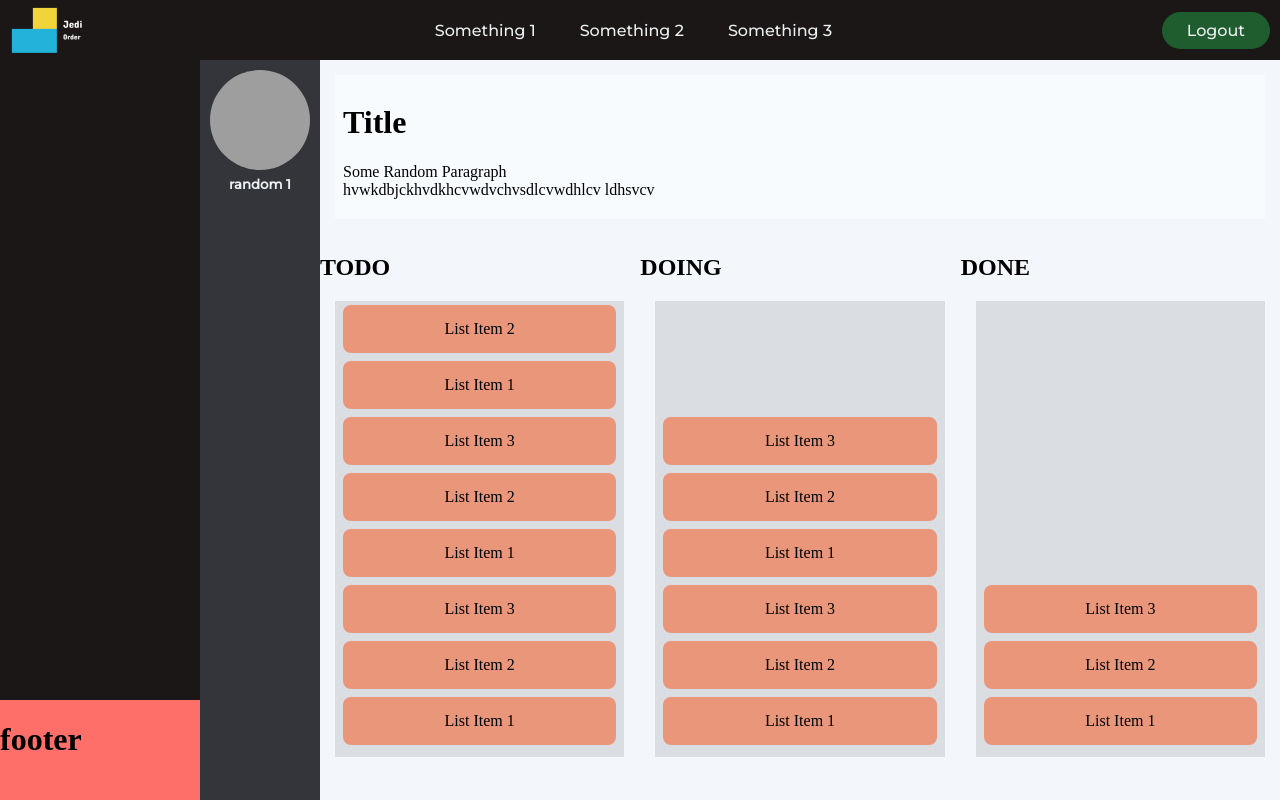
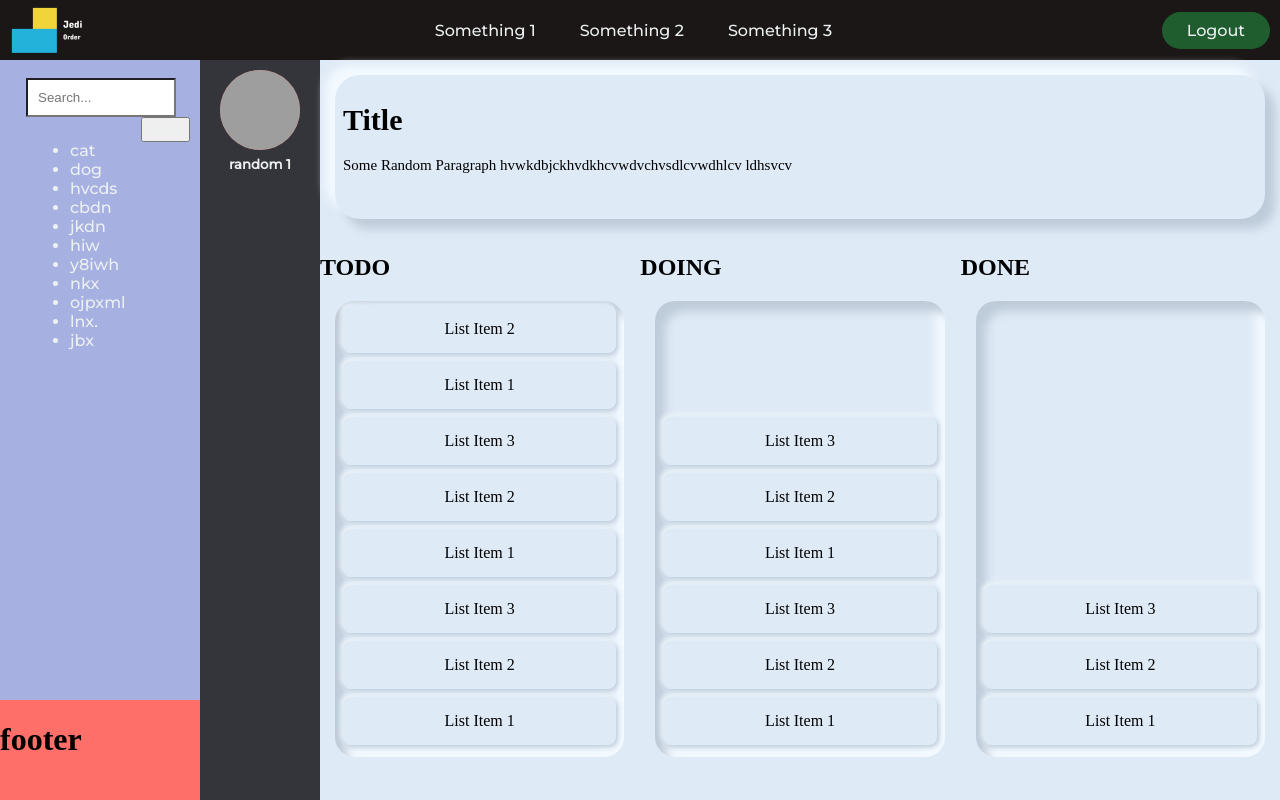
Before and after one commit to ekta-goyal/JediProject, a Flask app: template app/workforce/web/templates/home.html in a window 1280 px wide. Run offline with Flask 2, Linux system fonts and the light colour scheme; the template is opened without the code that fills it, so the values that code supplies are empty; parts of the project's set-up code (start-up, migrations or seed data) failed here and were passed over; some libraries are stand-ins or nearby versions; grey boxes are pictures that could not be loaded.

Commit message:
Modified Home Page

```diff
--- a/app/workforce/web/static/css/home.css
+++ b/app/workforce/web/static/css/home.css
@@ -87,12 +87,47 @@
 }
 
 #sidebar {
-  background-color: #ffeead;
+  background-color: #A6B1E1;
   -ms-grid-row: 2;
   -ms-grid-row-span: 1;
   -ms-grid-column: 1;
   -ms-grid-column-span: 1;
   grid-area: 2 / 1 / 3 / 2;
+  padding: 10px;
+}
+
+#sidebar #searchbar {
+  margin-left: 30%;
+  padding: 10px;
+  border-radius: 1px;
+  text-align: left;
+  display: block;
+  margin-top: 8px;
+  margin-left: 16px;
+}
+
+#sidebar input[type=text] {
+  width: 70%;
+  -webkit-transition: width 0.15s ease-in-out;
+  transition: width 0.15s ease-in-out;
+}
+
+#sidebar input[type=text]:focus {
+  width: 70%;
+}
+
+#sidebar #list {
+  font-size: 1.5em;
+  margin-left: 20px;
+  text-align: left;
+}
+
+#sidebar #list .animals {
+  dispaly: list-item;
+}
+
+#sidebar #addbutton {
+  float: right;
 }
 
 #team {
@@ -106,7 +141,7 @@
 }
 
 #mainapp {
-  background-color: #f3f7fb;
+  background-color: #deeaf6;
   -ms-grid-row: 2;
   -ms-grid-row-span: 2;
   -ms-grid-column: 3;
@@ -164,14 +199,22 @@
 
 .team-img {
   border-radius: 50%;
+  width: 80px;
+  height: 80px;
+  background-color: #ff6f69;
 }
 
 .team-details {
   min-height: 16vh;
   max-height: 16vh;
   margin: 15px;
-  background-color: rgba(255, 255, 255, 0.4);
+  background-color: #deeaf6;
   padding: 8px;
+  -webkit-box-shadow: 10px 10px 10px #becbd8, -10px -10px 10px #f3f9ff;
+          box-shadow: 10px 10px 10px #becbd8, -10px -10px 10px #f3f9ff;
+  font-size: 15px;
+  text-align: left;
+  border-radius: 25px;
 }
 
 .app {
@@ -206,7 +249,10 @@
           flex-flow: column-reverse;
   height: 100%;
   min-height: 150px;
-  background-color: rgba(0, 0, 0, 0.1);
+  border-radius: 20px;
+  background-color: #deeaf6;
+  -webkit-box-shadow: inset 10px 10px 10px #becbd8, inset -10px -10px 10px #f3f9ff;
+          box-shadow: inset 10px 10px 10px #becbd8, inset -10px -10px 10px #f3f9ff;
   margin: 0px 15px;
   padding: 8px;
   -webkit-transition: all 0.2s linear;
@@ -214,10 +260,17 @@
 }
 
 .lists .list .list-item {
-  background-color: darksalmon;
+  background-color: #deeaf6;
+  -webkit-box-shadow: 2px 2px 5px #becbd8, -2px -2px 5px #f3f9ff;
+          box-shadow: 2px 2px 5px #becbd8, -2px -2px 5px #f3f9ff;
   border-radius: 8px;
   padding: 15px 20px;
   text-align: center;
   margin: 4px 0px;
 }
+
+.lists .list .list-item:active {
+  -webkit-box-shadow: inset 2px 2px 5px #becbd8, inset -2px -2px 5px #f3f9ff;
+          box-shadow: inset 2px 2px 5px #becbd8, inset -2px -2px 5px #f3f9ff;
+}
 /*# sourceMappingURL=home.css.map */
--- a/app/workforce/web/static/css/home.scss
+++ b/app/workforce/web/static/css/home.scss
@@ -66,8 +66,45 @@
 
 }
 #sidebar {
-    background-color: #ffeead;
+    background-color: #A6B1E1;
     grid-area: 2 / 1 / 3 / 2;
+    padding:10px;
+
+    #searchbar{
+        margin-left: 30%;
+        padding: 10px;
+        border-radius: 1px;
+        text-align: left;
+        display:block;
+        margin-top: 8px;
+        margin-left: 16px;
+        }
+
+    input[type=text]
+    {
+        width:70%;
+        -webkit-transition: width 0.15s ease-in-out;
+        transition: width 0.15s ease-in-out;
+    }
+
+    input[type=text]:focus
+    {
+        width:70%;
+    }
+
+    #list{
+        font-size:1.5em;
+        margin-left:20px;
+        text-align:left;
+
+        .animals{
+            dispaly:list-item;
+        }
+    }
+    #addbutton
+    {
+        float:right;
+    }
 }
 #team {
     background-color: #34353a;
@@ -75,7 +112,7 @@
     overflow: auto;
 }
 #mainapp {
-    background-color: #f3f7fb;
+    background-color: #deeaf6;
     grid-area: 2 / 3 / 4 / 4;
     display: flex;
     flex-direction: column;
@@ -105,14 +142,24 @@
 }
 .team-img {
     border-radius: 50%;
+    width: 80px;
+    height:80px;
+    background-color: #ff6f69;
 }
 
 .team-details {
     min-height: 16vh;
     max-height: 16vh;
     margin: 15px;
-    background-color: rgba(255,255,255,0.4);
+    background-color: #deeaf6;
     padding: 8px;
+    box-shadow:10px 10px 10px #becbd8, -10px -10px 10px #f3f9ff;
+    font-size: 15px;
+    text-align:left;
+    border-radius: 25px;
+
+
+
 }
 .app {
     max-height: 65vh;
@@ -133,17 +180,24 @@
         flex-flow: column-reverse;
         height: 100%;
         min-height: 150px;
-        background-color: rgba(0,0,0,0.1);
+        border-radius: 20px;
+        background-color: #deeaf6;
+        box-shadow:inset 10px 10px 10px #becbd8, inset -10px -10px 10px #f3f9ff;
         margin: 0px 15px;
         padding: 8px;
         transition: all 0.2s linear;
 
         .list-item {
-            background-color: darksalmon;
+            background-color: #deeaf6;
+
+            box-shadow: 2px 2px 5px #becbd8, -2px -2px 5px #f3f9ff;
             border-radius: 8px;
             padding: 15px 20px;
             text-align: center;
             margin: 4px 0px;
         }
+        .list-item:active {
+            box-shadow: inset 2px 2px 5px #becbd8, inset -2px -2px 5px #f3f9ff;
+        }
     }
 }
--- a/app/workforce/web/static/js/home.js
+++ b/app/workforce/web/static/js/home.js
@@ -1,12 +1,13 @@
 var BASE_URL = 'http://127.0.0.1:5000'
 var Item = ({ id, name }) => {
     $.get(BASE_URL+`/api/v1/team/${id}/banner`,(data, status)=>{
-        const link = data["link"]
-        console.log("Adding...")
-        $('.each-item').add(`
-<div id="team${id}">
+        const link = data["link"];
+        const color = data["color"];
+        console.log(link);
+        $('.each-item').append(`
+<div id="${id}" onclick="onclick_load_team(this);">
   <a href="#">
-    <img class="team-img" src="${link}", alt="${id}"/>
+    <img class="team-img" src="${link}" alt=""/>
     <h5>${name}</h5>
   </a>
 </div>`);
@@ -61,22 +62,41 @@
     }
 }
 
+function onclick_load_team(elem) {
+    console.log($(elem).get(0));
+    const id = $(elem).get(0).id;
+    const url = BASE_URL + `/api/v1/team/${id}?only=description,id,members.name,members.designation,name,tasks.actual_end_date,tasks.assignee.name,tasks.attachments,tasks.created_at,tasks.description,tasks.expected_end_date,tasks.id,tasks.modified_at,tasks.modified_by,tasks.priority,tasks.reporter.id,tasks.reporter.name,tasks.start_date,tasks.task_status,tasks.title`;
+    $.get(url,(data, status) =>{
+        $('#team-title').text(data["name"]);
+        $('#team-description').text(data["description"]);
+        var status=data["tasks"];
+        console.log(status);
+    });
+
+};
 
 $(document).ready(function(){
-    $.get(BASE_URL + '/api/v1/teams?only=id,name,uri', (data, status)=>{
-        data.map(Item)
-    });
-    $("button").click(function(){
-        $("#div1").load("demo_test.txt");
+    $.get(BASE_URL + '/api/v1/teams?only=id,name', (data, status)=>{
+        data.map(Item);
     });
 
-    $("button").click(function(){
-        $("#div1").load("demo_test.txt", function(responseTxt, statusTxt, xhr){
-          if(statusTxt == "success")
-            alert("External content loaded successfully!");
-          if(statusTxt == "error")
-            alert("Error: " + xhr.status + ": " + xhr.statusText);
-        });
-    });
     set_drag_on_all();
 });
+
+function search()
+{
+    let input = document.getElementById('searchbar').value
+    input=input.toLowerCase();
+    let x=document.getElementsByClassName('animals');
+
+    for(let i=0;i<x.length;i++)
+    {
+        if(!x[i].innerHTML.toLowerCase().includes(input)) {
+            x[i].style.display="none";
+        }
+        else{
+            x[i].style.display="list-item";
+        }
+    }
+
+}
--- a/app/workforce/web/templates/home.html
+++ b/app/workforce/web/templates/home.html
@@ -24,6 +24,23 @@
         </nav>
         <a href="#" class="cta"><button>Logout</button></a>
       </header>
+    <div id="sidebar">
+      <input id="searchbar" onkeyup="search()" type="text" name="search" placeholder="Search...">
+      <button id="addbutton" >Add</button>
+      <ul id="list">
+        <li class="animals">cat</li>
+        <li class="animals">dog</li>
+        <li class="animals">hvcds</li>
+        <li class="animals">cbdn</li>
+        <li class="animals">jkdn</li>
+        <li class="animals">hiw</li>
+        <li class="animals">y8iwh</li>
+        <li class="animals">nkx</li>
+        <li class="animals">ojpxml</li>
+        <li class="animals">lnx.</li>
+        <li class="animals">jbx</li>
+      </ul>
+    </div>
     <div id="team">
       <div class="each-item">
         <div><a href="#"><img class="team-img" src="https://picsum.photos/100/100?random=1"/><h5>random 1</h5></a></div>
@@ -31,14 +48,14 @@
     </div>
     <div id="mainapp">
       <div class="team-details">
-        <h1>Title</h1>
-        <p>Some Random Paragraph<br /> hvwkdbjckhvdkhcvwdvchvsdlcvwdhlcv ldhsvcv</p>
+        <h1 id="team-title">Title</h1>
+        <p id="team-description">Some Random Paragraph hvwkdbjckhvdkhcvwdvchvsdlcvwdhlcv ldhsvcv</p>
       </div>
       <div class="app">
         <div class="lists">
           <div class="swimlane">
-            <h2>TODO</h2>
-            <div class="list">
+            <h2 >TODO</h2>
+            <div class="list" id="todo">
               <div class="list-item" draggable="true">List Item 1</div>
               <div class="list-item" draggable="true">List Item 2</div>
               <div class="list-item" draggable="true">List Item 3</div>
@@ -55,7 +72,7 @@
           </div>
           <div class="swimlane">
             <h2>DOING</h2>
-            <div class="list">
+            <div class="list" id="doing">
               <div class="list-item" draggable="true">List Item 1</div>
               <div class="list-item" draggable="true">List Item 2</div>
               <div class="list-item" draggable="true">List Item 3</div>
@@ -66,7 +83,7 @@
           </div>
           <div class="swimlane">
             <h2>DONE</h2>
-            <div class="list">
+            <div class="list" id="done">
               <div class="list-item" draggable="true">List Item 1</div>
               <div class="list-item" draggable="true">List Item 2</div>
               <div class="list-item" draggable="true">List Item 3</div>
```
Also changed, not shown: 1 other file.
